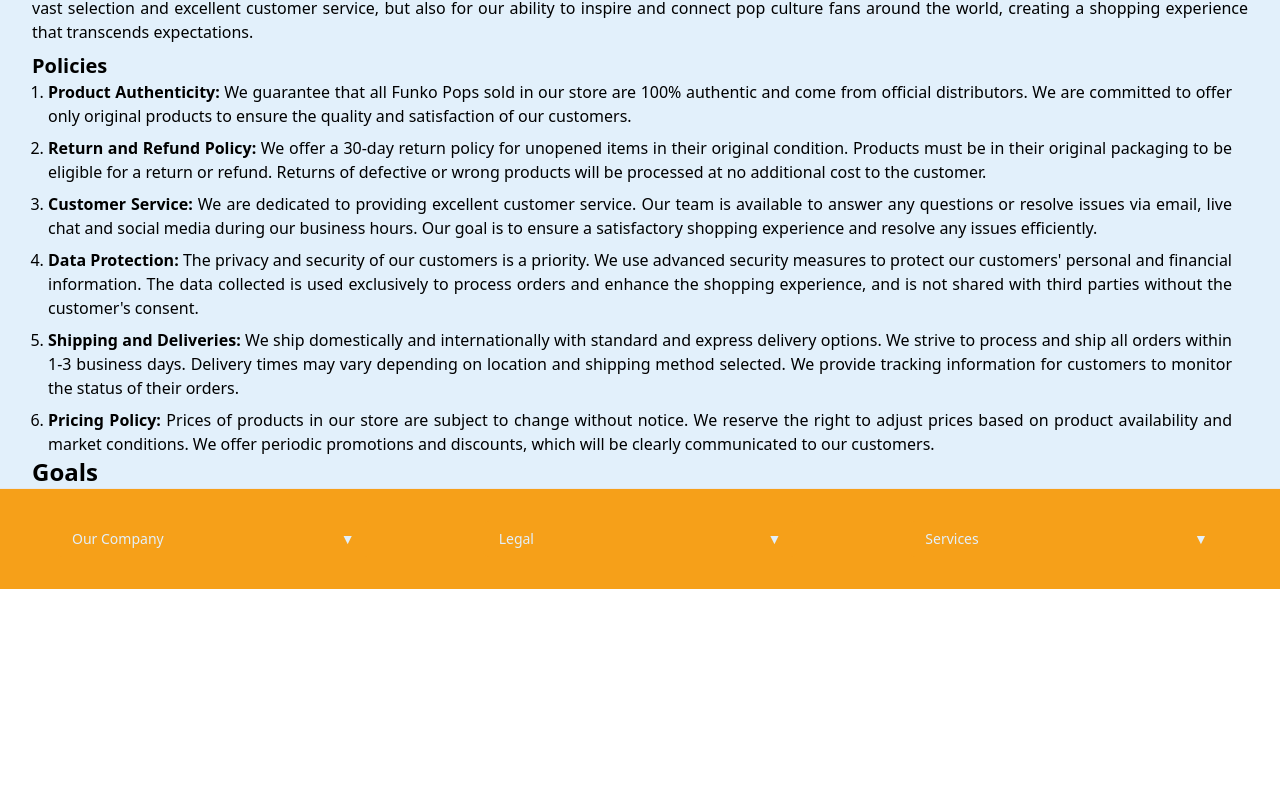
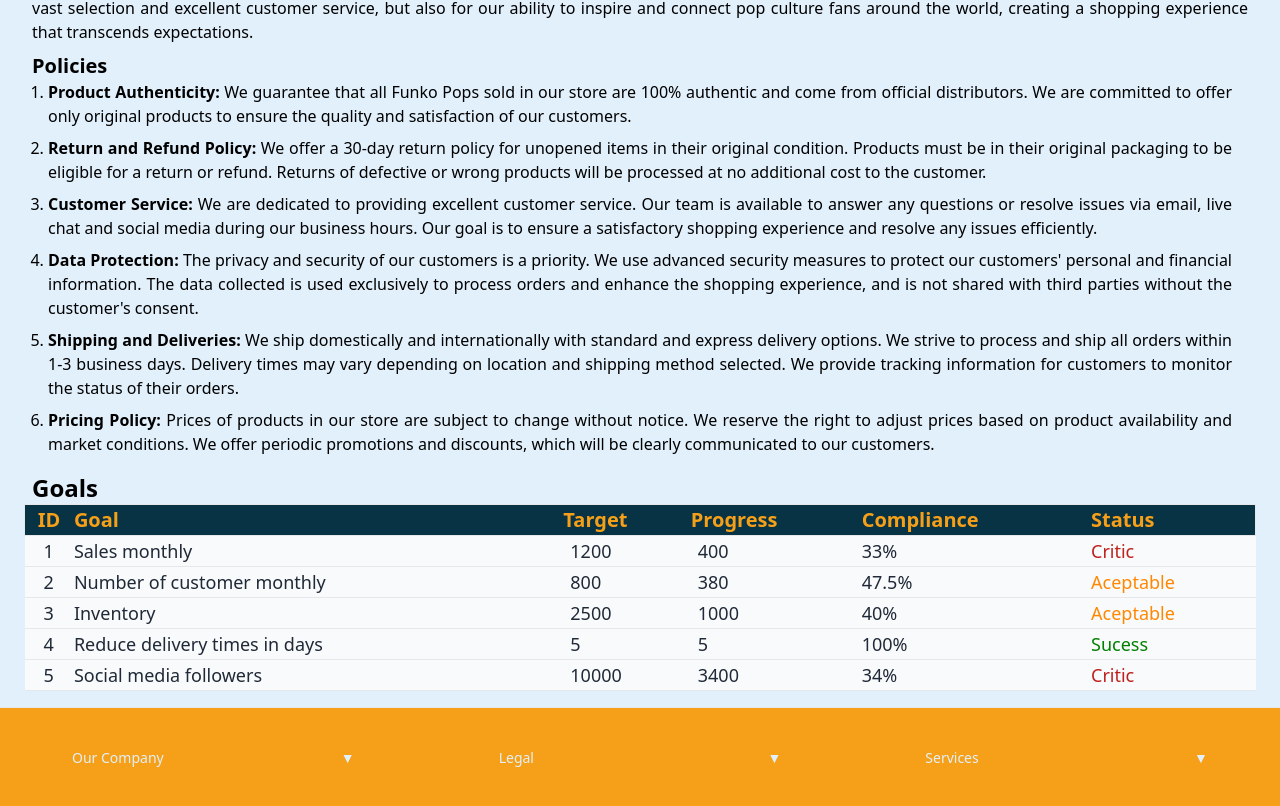
Before and after one commit to Katkat04/WEB-FE-HTML-CSS-HW4, a React (Vite) app: page / in a window 1280 px wide. Shown: the part 1660-2466 px from the top of the page. Before the commit the page ends 2249 px from the top, so only its background shows below. Built offline with nearby package versions, Linux system fonts and the light colour scheme.

Commit message:
Finish the data and sructure of the website

```diff
--- a/src/components/Goals.jsx
+++ b/src/components/Goals.jsx
@@ -1,9 +1,45 @@
+import {goalsInfo} from "../utils/info";
+
+function getStatus(compliance) {
+    if (compliance <= 35) {
+        return <p className="text-[#be201c]">Critic</p>;
+    } else if (compliance > 35 && compliance <= 75){
+        return <p className="text-[#ff8800]">Aceptable</p>;
+    } else if (compliance > 75) {
+        return <p className="text-[#008000]">Sucess</p>;
+    }
+}
+
 function Goals(){
     return(
-        <section className= "flex-col w-full h-auto bg-[#e2f0fb] px-6">
+        <section className= "flex-col w-full h-auto bg-[#e2f0fb] px-6 py-4">
             <h1 className=" font-bold text-2xl justify-items-start pl-2">
                 Goals
             </h1>
+            <table className="table-auto w-full text-left rtl:text-right text-gray-800">
+                <thead className="text-xl text-[#f6a019] bg-cyan-950">
+                    <tr className="border">
+                        <th className="text-center">ID</th>
+                        <th className="w-auto">Goal</th>
+                        <th className="text-start">Target</th>
+                        <th className="text-start">Progress</th>
+                        <th className="text-start" >Compliance</th>
+                        <th className="text-start">Status</th>
+                    </tr>
+                </thead>
+                <tbody className="text-lg bg-gray-50">
+                    {goalsInfo.map((goal) => (
+                        <tr key={goal.id} className="border-b px-6 py-5 hover:bg-blue-100">
+                            <td className="text-center">{goal.id}</td>
+                            <td>{goal.goal}</td>
+                            <td className="pl-2">{goal.target}</td>
+                            <td className="pl-2">{goal.progress}</td>
+                            <td className="text-start">{goal.compliance}%</td>
+                            <td>{getStatus(goal.compliance)}</td>
+                        </tr>
+                    ))}
+                </tbody>
+            </table>
         </section>
     );
 }
--- a/src/utils/info.js
+++ b/src/utils/info.js
@@ -85,3 +85,10 @@
         ]
     },
 ]
+export const goalsInfo= [
+    {"id": 1, "goal": "Sales monthly", "target": 1200, "progress": 400, "compliance": 33},
+    {"id": 2, "goal": "Number of customer monthly", "target": 800, "progress": 380, "compliance": 47.5},
+    {"id": 3, "goal": "Inventory", "target": 2500, "progress": 1000, "compliance": 40},
+    {"id": 4, "goal": "Reduce delivery times in days", "target": 5, "progress": 5, "compliance": 100},
+    {"id": 5, "goal": "Social media followers", "target": 10000, "progress": 3400, "compliance": 34}
+];
```
